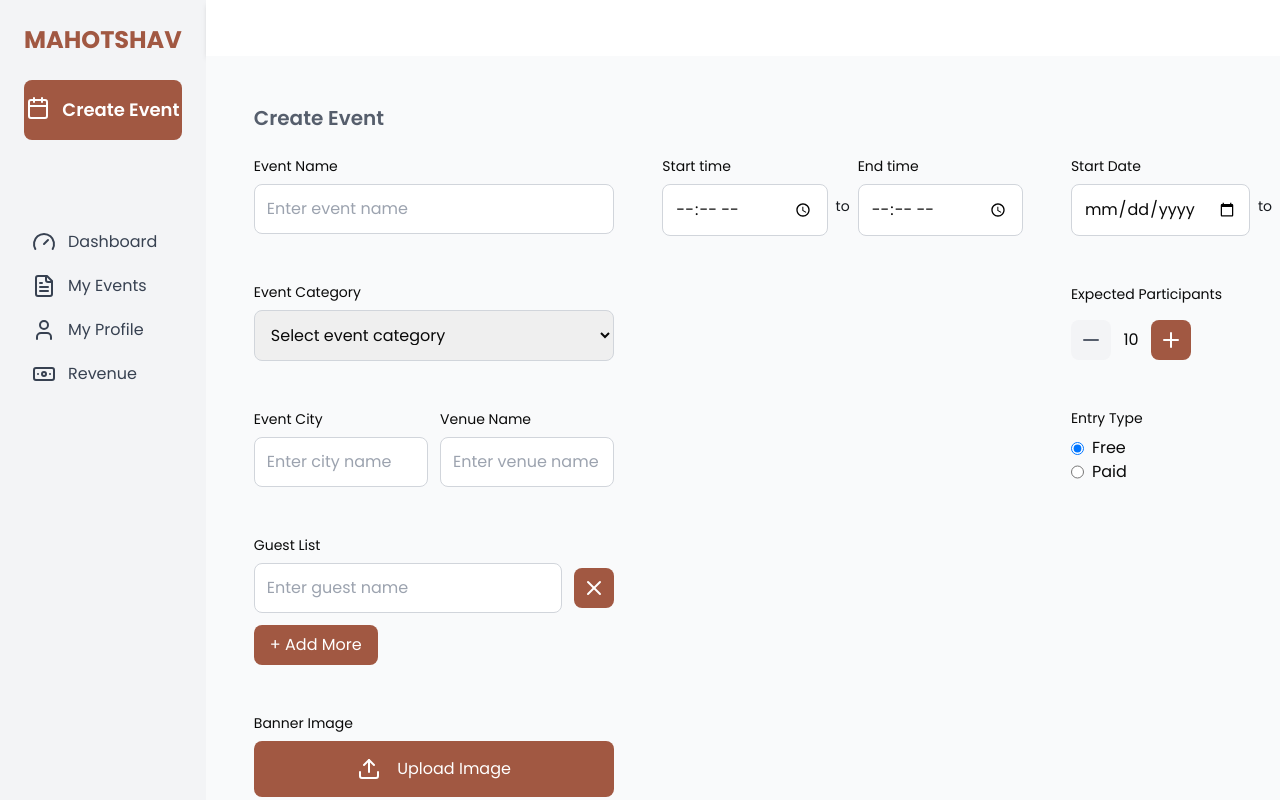
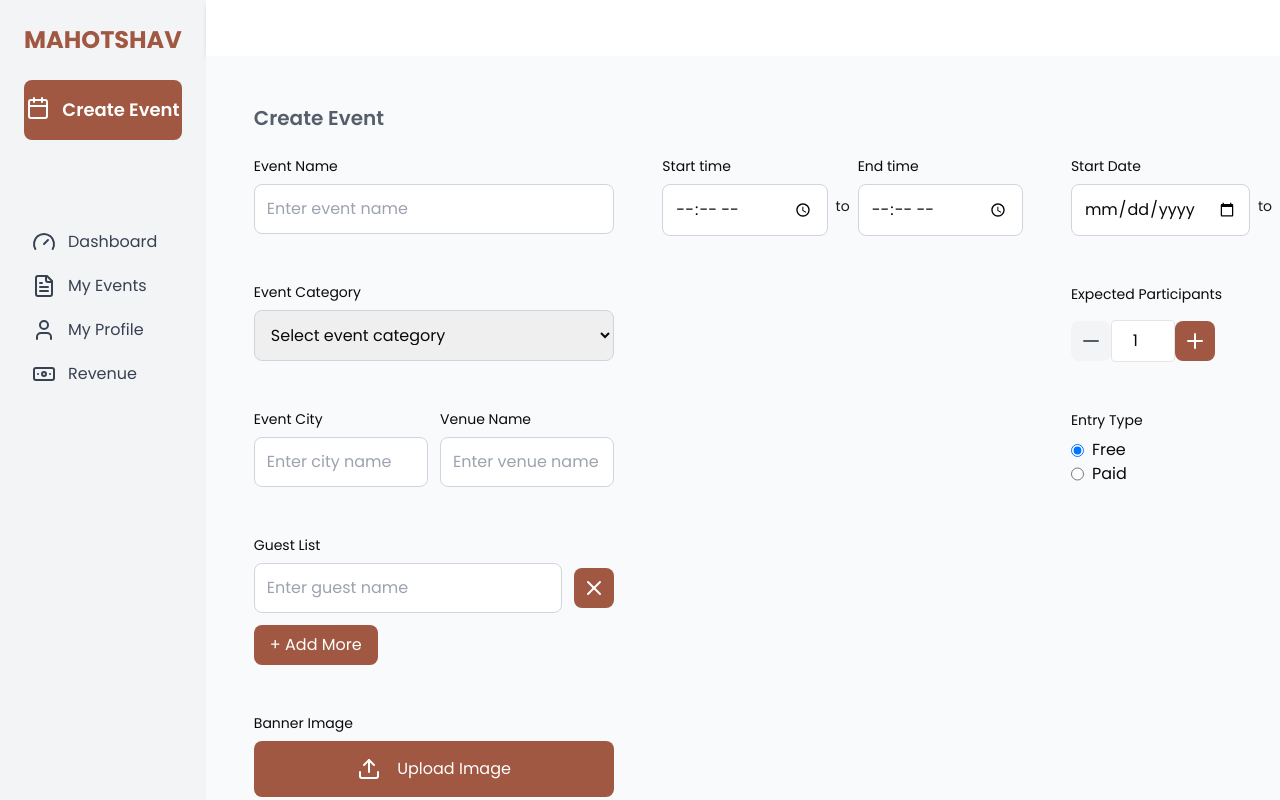
Before and after one commit to Avash-Rijal/mahotshavproject, a Next.js app: page /dashboard/createEvent in a window 1280 px wide. Shown: the top 800 px of the page. Built offline with nearby package versions, Linux system fonts and the light colour scheme.

Commit message:
Backup branch (#6)
* Final push

* FINAL FINAL COMMIT

* FINAL PUSH

* FINAL COMMIT

* Final Push

* FINAL PUSH

* FINAL FINAL COMMIT

```diff
--- a/src/app/(application)/dashboard/Components/CreateEventForm.js
+++ b/src/app/(application)/dashboard/Components/CreateEventForm.js
@@ -5,7 +5,7 @@ import React, { forwardRef, useEffect, useState } from "react";
   const CreateEventForm = forwardRef(({ onSubmit, initialData }, ref) => {
     const [guestList, setGuestList] = useState(initialData?.guestList || [""]);
     const [participants, setParticipants] = useState(
-      initialData?.participants || 10
+      initialData?.participants || 1
     );
     const [entryType, setEntryType] = useState(
       initialData?.ticketPrice ? "Paid" : "Free"
@@ -179,6 +179,11 @@ import React, { forwardRef, useEffect, useState } from "react";
       submitForm: handleSubmit,
       resetForm,
     }));
+
+    const handleParticipantsChange = (e) => {
+      const value = parseInt(e.target.value, 10);
+      if (value > 0) setParticipants(value);
+    };
 
     return (
       <div className="container">
@@ -397,7 +402,13 @@ import React, { forwardRef, useEffect, useState } from "react";
                   >
                     <Minus />
                   </button>
-                  <span className="text-base font-normal">{participants}</span>
+                  <input
+                    type="number"
+                    id="tickets"
+                    value={participants}
+                    onChange={handleParticipantsChange}
+                    className="w-16 p-2 border text-center rounded focus:outline-none focus:ring focus:ring-red-200"
+                  />
                   <button
                     type="button"
                     className="px-2 py-2 bg-[#A15842] text-white rounded-lg"
```
